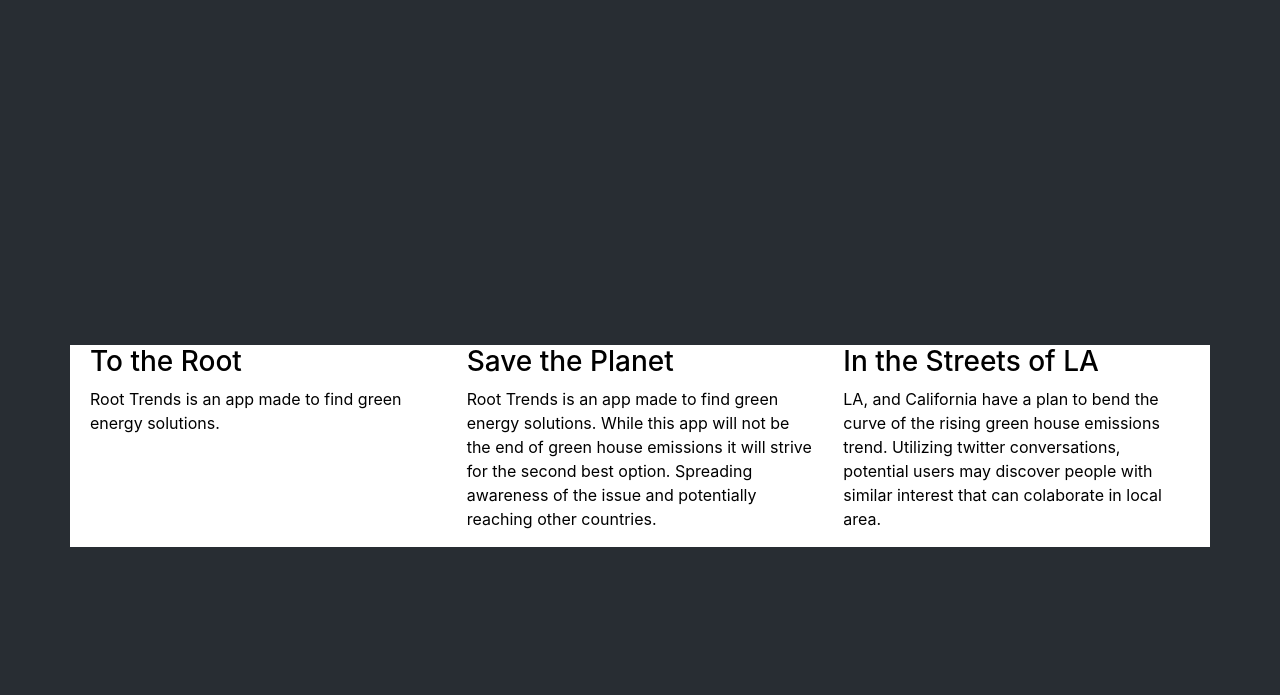
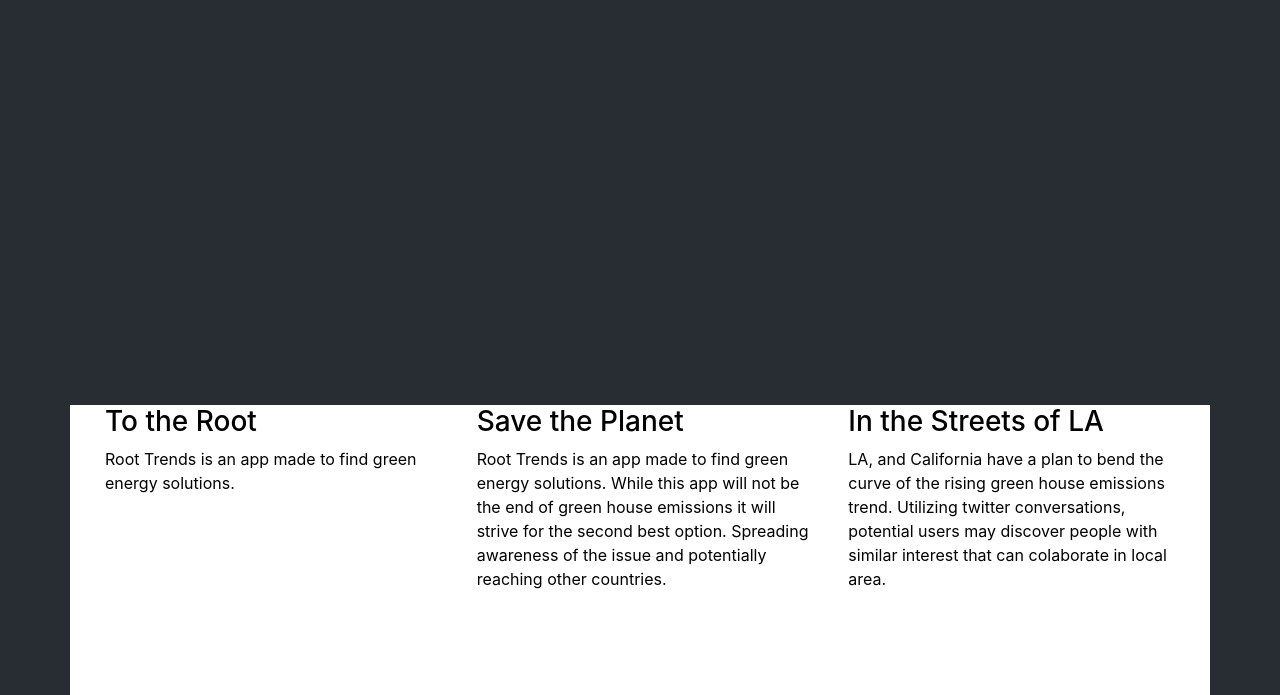
Before and after one commit to cris178/Trends, a plain HTML site: page index.html in a window 1280 px wide. Shown: the part 105-800 px from the top of the page. Drawn offline with nearby package versions, Linux system fonts and the light colour scheme.

Commit message:
Fixed bootstrap again

```diff
--- a/front.css
+++ b/front.css
@@ -14,6 +14,7 @@
     margin-right:auto;
     color:black;
     background-color:white;
+    display: block;
 }
 .mainHero{
     height: 400px;
@@ -28,6 +29,6 @@
     margin-top: 60px;
     margin-left: 20px;
     background-color:white;
-    height:600px;
+    height:900px;
 
 }
--- a/index.html
+++ b/index.html
@@ -25,7 +25,7 @@
     </div>
 
     <div class = "container">
-        <div class = "row">
+        <div class = "row" id ="about">
             <div class="col-4">
                 <h3>To the Root</h3>
                 <div>
```
